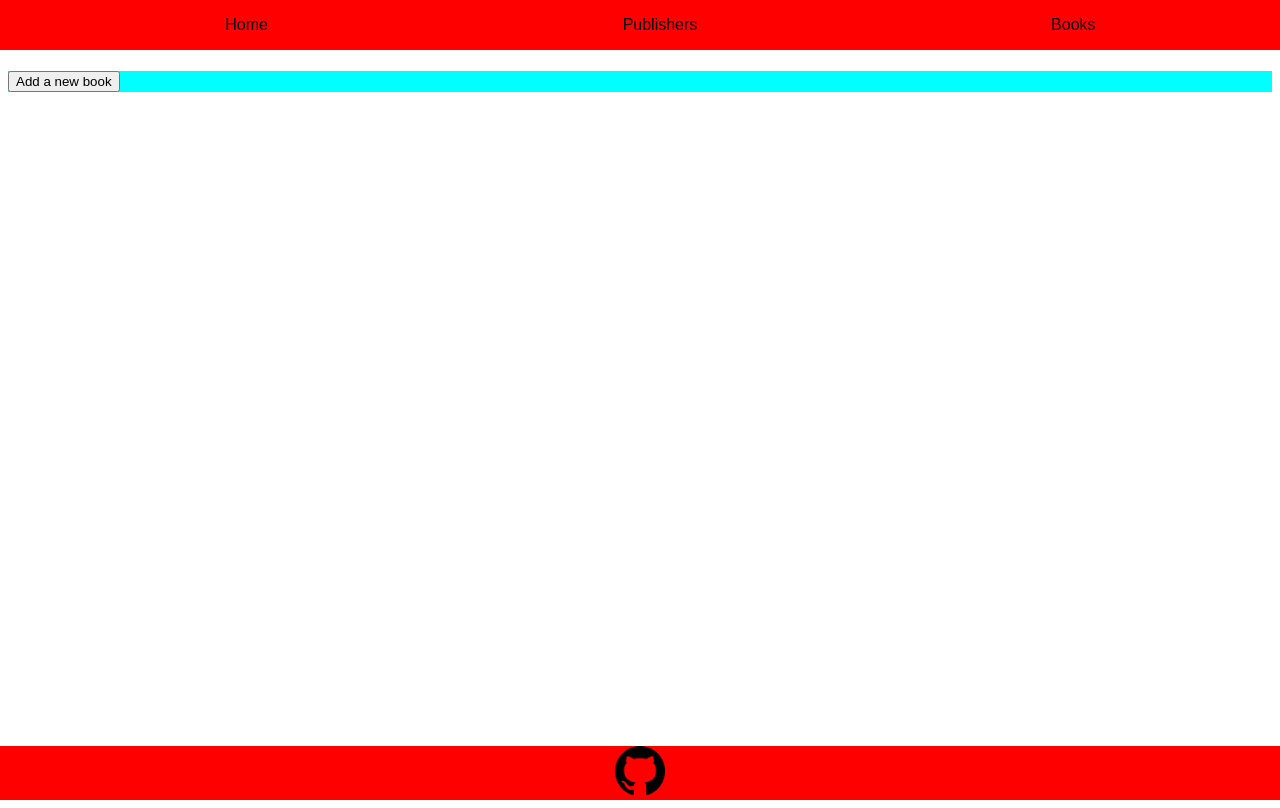
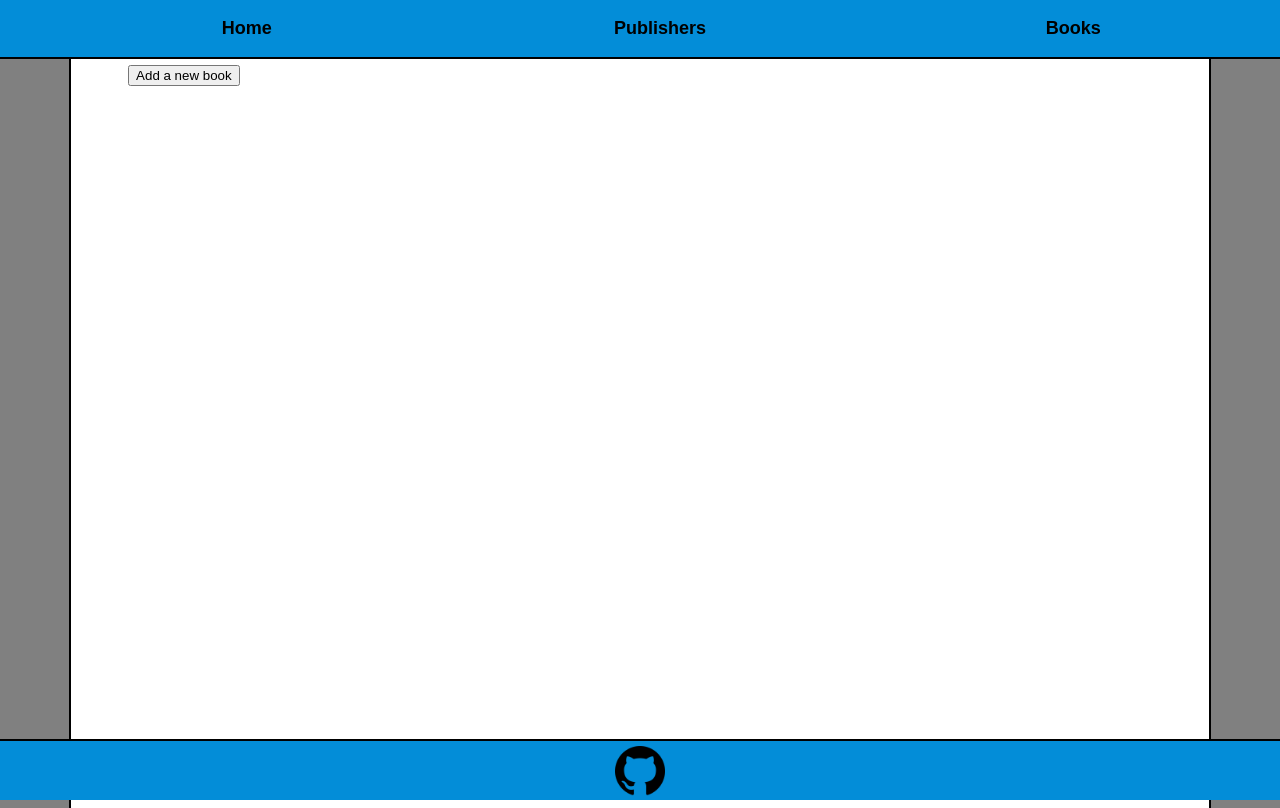
Before and after one commit to J-Rozas/Shop-Inventory-App, a Flask app: page /books in a window 1280 px wide. Run offline with Flask 2, Linux system fonts and the light colour scheme; data that the repository does not hold is empty; some libraries are stand-ins or nearby versions.

Commit message:
Add more styling

```diff
--- a/static/styles/style.css
+++ b/static/styles/style.css
@@ -8,6 +8,7 @@
     font-family: Arial, Helvetica, sans-serif;
     min-height: 100%;
     display: grid;
+    background-color: gray;
 }
 
 
@@ -18,9 +19,12 @@
     left: 0;
     top: 0;
     width: 100%;
-    background-color: red;
+    background-color: rgb(3, 141, 216);
     text-align: center;
     max-height: 15%;
+    border-bottom: 2px solid black;
+    font-size: large;
+    font-weight: bold;
 }
 
 
@@ -38,19 +42,49 @@
 /* Styling for the main body */
 
 main {
-    margin-top: 5%;
-    margin-bottom: 5%;
+    width: 90%;
+    justify-self: center;
+    background-color: white;
+    border-left: 2px solid black;
+    border-right: 2px solid black;
 }
 
 .main_index {
-    background-color: aqua;
+    margin-top: 5%;
+    margin-bottom: 5%;
     display: grid;
     grid-template-rows: auto 1fr;
 }
 
 .all_elements {
     display: grid;
+    justify-items: center;
     grid-template-columns: 1fr 1fr 1fr;
+}
+
+.element {
+    background-color: rgba(224, 218, 218, 0.688);
+    width: 90%;
+    margin-bottom: 10%;
+}
+
+.element > h2, button {
+    text-align: center;
+}
+
+.element > p {
+    padding-left: 5%;
+}
+
+.add_element {
+    margin-bottom: 2%;
+    margin-left: 5%;
+}
+
+.action_buttons {
+    display: flex;
+    justify-content: center;
+    margin-bottom: 5px;
 }
 
 
@@ -61,12 +95,14 @@
     left: 0;
     bottom: 0;
     width: 100%;
-    background-color: red;
+    background-color: rgb(3, 141, 216);
     text-align: center;
     max-height: 15%;
+    border-top: 2px solid black;
 }
 
 #github {
+    margin-top: 5px;
     max-height: 50px;
     width: auto;
 }
```
